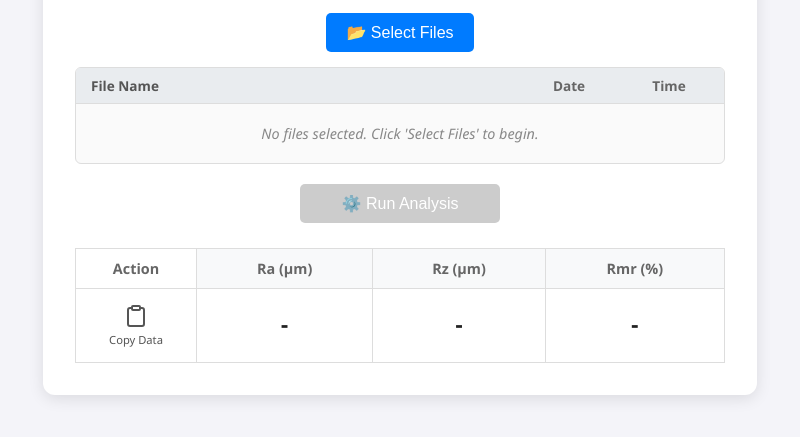
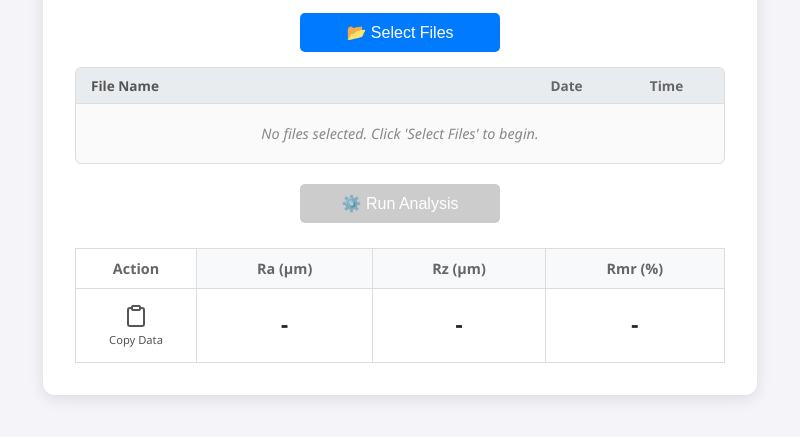
Before and after one commit to webdev-jason/1019-data-extractor, an Electron app: page index.html in a window 800 px wide. Shown: the part 263-700 px from the top of the page. Drawn offline with Linux system fonts and the light colour scheme.

Commit message:
fix: Handle Squirrel setup events and unify button widths - Added electron-squirrel-startup check in main.js to silently handle Windows installation events and prevent the app from flashing/restarting on first run. - Updated style.css to lock both the 'Select Files' and 'Run Analysis' buttons to a consistent 200px width for a symmetrical UI layout.

```diff
--- a/style.css
+++ b/style.css
@@ -14,10 +14,8 @@ body {
     display: flex;
     justify-content: center;
     align-items: center;
-    /* Using min-height and padding prevents outer scrollbars on normal screens */
-    min-height: 100vh;
-    padding: 20px;
-    box-sizing: border-box;
+    height: 100vh;
+    overflow: hidden;
 }
 
 .container {
@@ -87,18 +85,17 @@ h1 {
     padding-right: 15px;
 }
 
-/* Specific formatting for the separated Date and Time */
 .col-date {
-    width: 90px;
+    width: 95px;
     color: #666;
     text-align: center;
 }
 
 .col-time {
-    width: 80px;
+    width: 85px;
     color: #666;
     text-align: center;
-    margin-left: 15px; /* Creates the space between Date and Time */
+    margin-left: 10px;
 }
 
 .empty-msg {
@@ -129,7 +126,8 @@ button:disabled {
     cursor: not-allowed;
 }
 
-#analyzeBtn {
+/* Make both main buttons the same exact width */
+#uploadBtn, #analyzeBtn {
     width: 200px;
 }
 
```
Also changed, not shown: main.js (+9 -6 lines).
